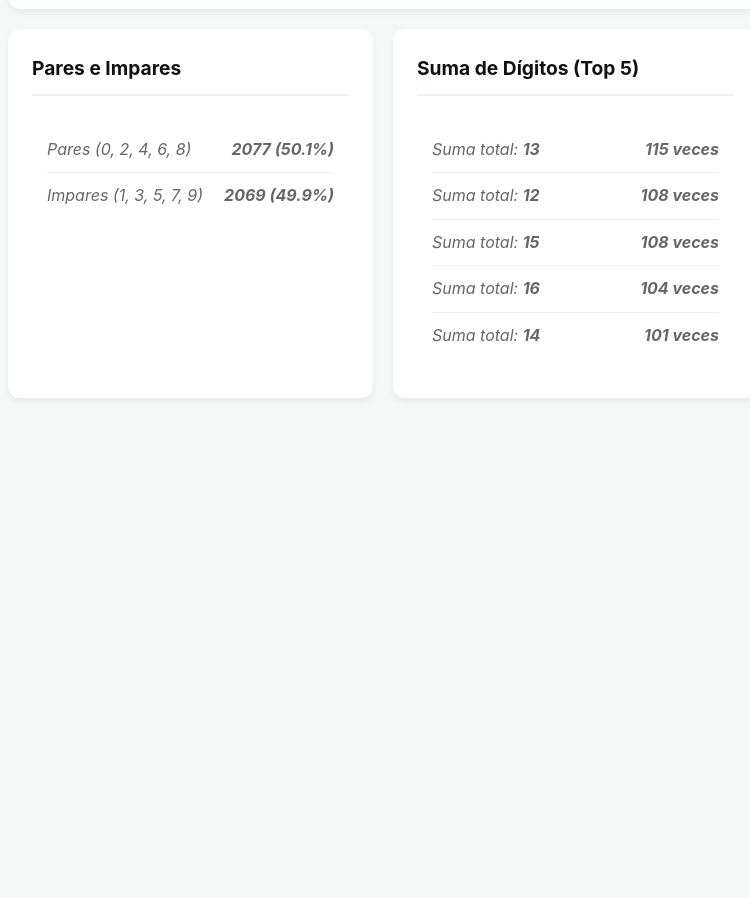
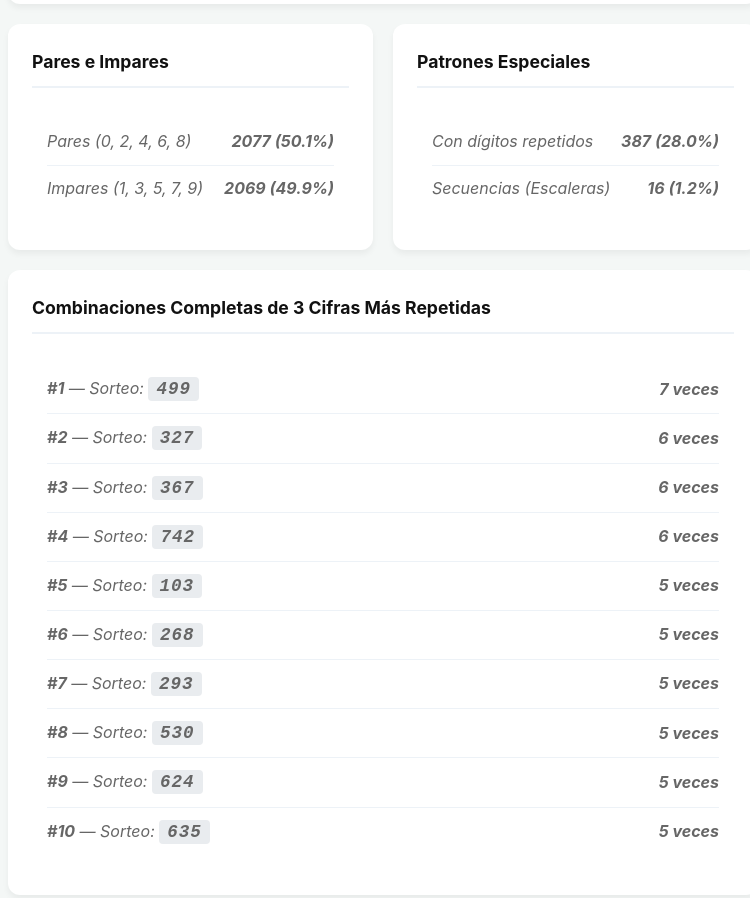
Before and after one commit to socramazibi/Triplex1.0, a plain HTML site: page stats.html in a window 1280 px wide. Shown: the part 962-1860 px from the top of the page, without its empty margins (257-1007 px from the left). Before the commit the page ends 1420 px from the top, so only its background shows below. Drawn offline with Linux system fonts and the light colour scheme.

Commit message:
Refactor stats.html for improved layout and content

```diff
--- a/stats.html
+++ b/stats.html
@@ -42,7 +42,7 @@
         }
 
         h1, h2 { margin-top: 0; color: #111; }
-        h2 { font-size: 1.2rem; border-bottom: 2px solid var(--border-color); padding-bottom: 10px; margin-bottom: 16px; }
+        h2 { font-size: 1.1rem; border-bottom: 2px solid var(--border-color); padding-bottom: 10px; margin-bottom: 16px; }
 
         .summary-box {
             display: flex;
@@ -62,7 +62,7 @@
         }
 
         .summary-number {
-            font-size: 1.5rem;
+            font-size: 1.4rem;
             font-weight: bold;
             color: var(--primary-color);
             display: block;
@@ -132,6 +132,16 @@
         }
 
         .loading { color: var(--text-secondary); font-style: italic; text-align: center; padding: 15px; }
+
+        .number-badge {
+            font-family: monospace;
+            font-size: 1.1rem;
+            font-weight: bold;
+            background: #e9ecef;
+            padding: 2px 8px;
+            border-radius: 4px;
+            letter-spacing: 1px;
+        }
     </style>
 </head>
 <body>
@@ -139,7 +149,7 @@
     <a href="index.html" class="back-link">← Volver al inicio</a>
 
     <div class="card">
-        <h1>📊 Estadísticas Avanzadas</h1>
+        <h1>📊 Panel de Estadísticas Avanzadas</h1>
         <p id="total-sorteos" class="loading">Cargando y analizando datos históricos...</p>
 
         <div class="summary-box" id="summary-container" style="display: none;">
@@ -152,14 +162,14 @@
                 <span id="lbl-top-digit" class="summary-number">-</span>
             </div>
             <div class="summary-item">
-                <span>Pares / Impares</span>
+                <span>Paridad Global</span>
                 <span id="lbl-par-impar" class="summary-number">-</span>
             </div>
         </div>
     </div>
 
     <div class="card">
-        <h2>Frecuencia de Dígitos (0 al 9)</h2>
+        <h2>Frecuencia de Dígitos individuales (0 al 9)</h2>
         <div id="ranking-container" class="loading">Calculando frecuencias...</div>
     </div>
 
@@ -170,9 +180,14 @@
         </div>
 
         <div class="card">
-            <h2>Suma de Dígitos (Top 5)</h2>
-            <div id="sumas-container" class="loading">Calculando sumas...</div>
+            <h2>Patrones Especiales</h2>
+            <div id="patrones-container" class="loading">Calculando patrones...</div>
         </div>
+    </div>
+
+    <div class="card">
+        <h2>Combinaciones Completas de 3 Cifras Más Repetidas</h2>
+        <div id="sorteos-repetidos-container" class="loading">Calculando combinaciones...</div>
     </div>
 
     <script>
@@ -184,13 +199,14 @@
                 const historico = await response.json();
 
                 const frecuencias = { 0:0, 1:0, 2:0, 3:0, 4:0, 5:0, 6:0, 7:0, 8:0, 9:0 };
+                const combinacionesCompletas = {};
                 let totalSorteosValidos = 0;
                 let totalDigitosAnalizados = 0;
                 let paresCount = 0;
                 let imparesCount = 0;
-                const sumasFrecuencia = {};
+                let doblesCount = 0;
+                let escalerasCount = 0;
 
-                // Recorremos todo el histórico acumulado
                 for (const fecha in historico) {
                     const item = historico[fecha];
                     if (item && item.values) {
@@ -198,21 +214,30 @@
                             if (sorteo && sorteo.length === 3) {
                                 totalSorteosValidos++;
 
-                                let sumaSorteo = 0;
+                                combinacionesCompletas[sorteo] = (combinacionesCompletas[sorteo] || 0) + 1;
+
+                                const d1 = parseInt(sorteo[0], 10);
+                                const d2 = parseInt(sorteo[1], 10);
+                                const d3 = parseInt(sorteo[2], 10);
+
+                                if (d1 === d2 || d2 === d3 || d1 === d3) {
+                                    doblesCount++;
+                                }
+
+                                if ((d2 === d1 + 1 && d3 === d2 + 1) || (d2 === d1 - 1 && d3 === d2 - 1)) {
+                                    escalerasCount++;
+                                }
+
                                 for (const digitoStr of sorteo) {
                                     const d = parseInt(digitoStr, 10);
                                     if (!isNaN(d)) {
                                         frecuencias[d]++;
                                         totalDigitosAnalizados++;
-                                        sumaSorteo += d;
 
                                         if (d % 2 === 0) paresCount++;
                                         else imparesCount++;
                                     }
                                 }
-
-                                // Contabilizar sumas totales (ej: sorteo 482 -> suma 14)
-                                sumasFrecuencia[sumaSorteo] = (sumasFrecuencia[sumaSorteo] || 0) + 1;
                             }
                         });
                     }
@@ -223,24 +248,18 @@
                     return;
                 }
 
-                // Ocultar mensaje de carga y mostrar resumen
                 document.getElementById('total-sorteos').style.display = 'none';
                 document.getElementById('summary-container').style.display = 'flex';
                 document.getElementById('lbl-total-sorteos').innerText = totalSorteosValidos;
 
-                // Ordenar frecuencias de mayor a menor
                 const ranking = Object.entries(frecuencias).sort((a, b) => b[1] - a[1]);
-
-                // Dígito líder
                 document.getElementById('lbl-top-digit').innerText = `${ranking[0][0]} (${ranking[0][1]})`;
 
-                // Porcentaje paridad
                 const totalParImpar = paresCount + imparesCount;
                 const porcpares = totalParImpar > 0 ? ((paresCount / totalParImpar) * 100).toFixed(1) : 0;
                 const porcimpares = totalParImpar > 0 ? ((imparesCount / totalParImpar) * 100).toFixed(1) : 0;
                 document.getElementById('lbl-par-impar').innerText = `${porcpares}% P`;
 
-                // Renderizar barras de frecuencia de dígitos
                 let htmlRanking = '';
                 const maxFrecuencia = ranking[0][1] || 1;
 
@@ -263,7 +282,6 @@
                 });
                 document.getElementById('ranking-container').innerHTML = htmlRanking;
 
-                // Renderizar Paridad
                 document.getElementById('paridad-container').innerHTML = `
                     <div class="stat-row">
                         <span>Pares (0, 2, 4, 6, 8)</span>
@@ -275,21 +293,33 @@
                     </div>
                 `;
 
-                // Renderizar Top Sumas
-                const topSumas = Object.entries(sumasFrecuencia)
+                const porcDobles = ((doblesCount / totalSorteosValidos) * 100).toFixed(1);
+                const porcEscaleras = ((escalerasCount / totalSorteosValidos) * 100).toFixed(1);
+                document.getElementById('patrones-container').innerHTML = `
+                    <div class="stat-row">
+                        <span>Con dígitos repetidos</span>
+                        <strong>${doblesCount} (${porcDobles}%)</strong>
+                    </div>
+                    <div class="stat-row" style="border-bottom:none;">
+                        <span>Secuencias (Escaleras)</span>
+                        <strong>${escalerasCount} (${porcEscaleras}%)</strong>
+                    </div>
+                `;
+
+                const topCombinaciones = Object.entries(combinacionesCompletas)
                     .sort((a, b) => b[1] - a[1])
-                    .slice(0, 5);
+                    .slice(0, 10);
 
-                let htmlSumas = '';
-                topSumas.forEach(([suma, count]) => {
-                    htmlSumas += `
+                let htmlCombinaciones = '';
+                topCombinaciones.forEach(([sorteoNum, count], index) => {
+                    htmlCombinaciones += `
                         <div class="stat-row">
-                            <span>Suma total: <strong>${suma}</strong></span>
-                            <strong>${count} veces</strong>
+                            <span><strong>#${index + 1}</strong> — Sorteo: <span class="number-badge">${sorteoNum}</span></span>
+                            <strong>${count} ${count === 1 ? 'vez' : 'veces'}</strong>
                         </div>
                     `;
                 });
-                document.getElementById('sumas-container').innerHTML = htmlSumas || '<div class="loading">Sin datos</div>';
+                document.getElementById('sorteos-repetidos-container').innerHTML = htmlCombinaciones || '<div class="loading">Sin datos suficientes</div>';
 
             } catch (error) {
                 console.error(error);
```
